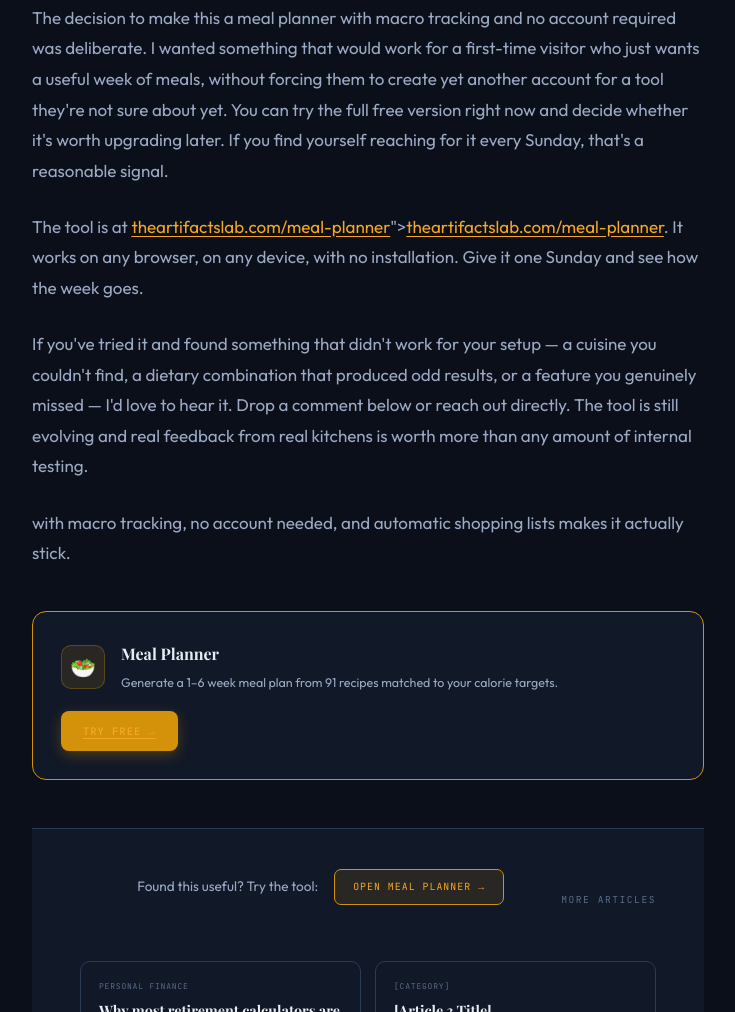
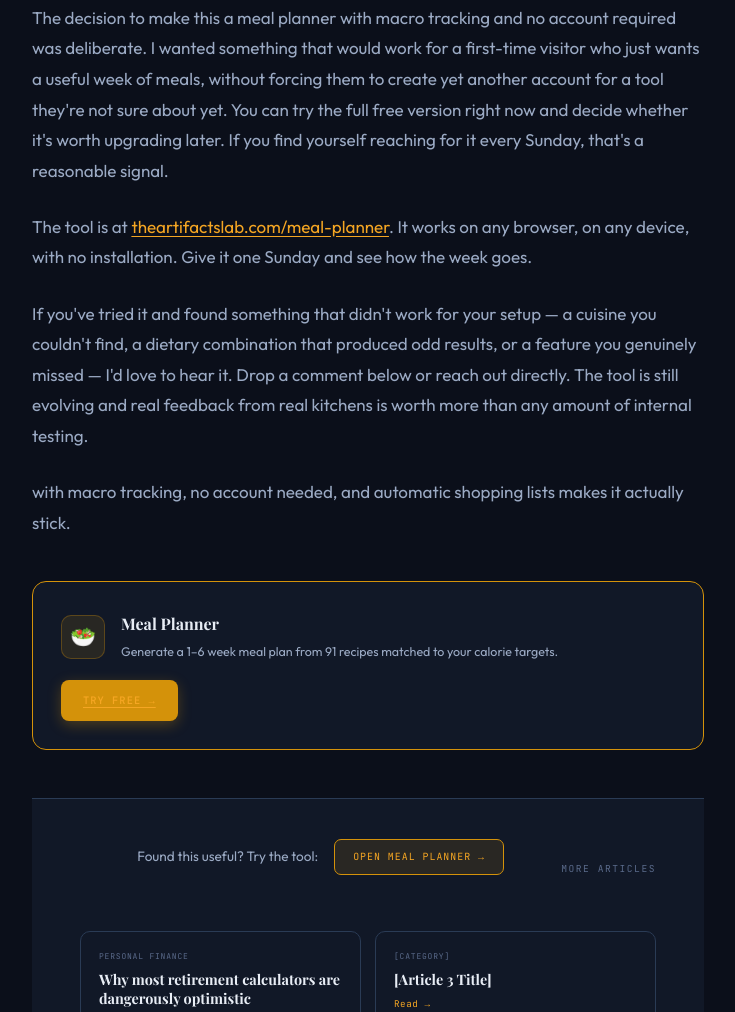
Before and after one commit to Kappa197/artifacts-lab, a website: page blog/meal-planner-macro-tracking-free.html in a window 1280 px wide. Shown: the part 3728-4740 px from the top of the page, without its empty margins (272-1007 px from the left). Drawn offline with nearby package versions, Linux system fonts and the light colour scheme; a web font is replaced by a local one.

Commit message:
Update meal-planner-macro-tracking-free.html

```diff
--- a/blog/meal-planner-macro-tracking-free.html
+++ b/blog/meal-planner-macro-tracking-free.html
@@ -450,7 +450,7 @@
 
     <p>The decision to make this a meal planner with macro tracking and no account required was deliberate. I wanted something that would work for a first-time visitor who just wants a useful week of meals, without forcing them to create yet another account for a tool they're not sure about yet. You can try the full free version right now and decide whether it's worth upgrading later. If you find yourself reaching for it every Sunday, that's a reasonable signal.</p>
 
-    <p>The tool is at <a href="https://<a href="/meal-planner.html">theartifactslab.com/meal-planner</a>"><a href="/meal-planner.html">theartifactslab.com/meal-planner</a></a>. It works on any browser, on any device, with no installation. Give it one Sunday and see how the week goes.</p>
+    <p>The tool is at <a href="https://<a href="/meal-planner.html">theartifactslab.com/meal-planner</a>. It works on any browser, on any device, with no installation. Give it one Sunday and see how the week goes.</p>
 
     <p>If you've tried it and found something that didn't work for your setup &mdash; a cuisine you couldn't find, a dietary combination that produced odd results, or a feature you genuinely missed &mdash; I'd love to hear it. Drop a comment below or reach out directly. The tool is still evolving and real feedback from real kitchens is worth more than any amount of internal testing.</p>
 
```
